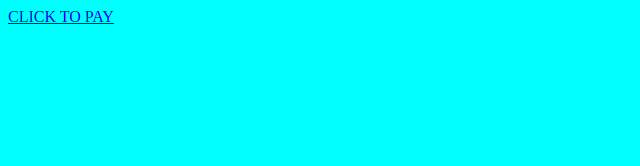
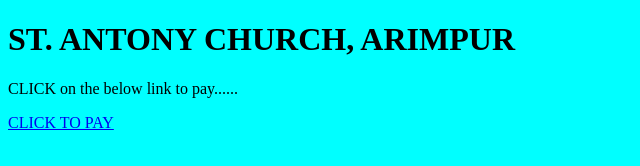
Before and after one commit to abaysevi/stunning-broccoli.github.io, a plain HTML site: page index.html in a window 1280 px wide. Shown: the whole page, without its empty margins (0-640 px from the left). Drawn offline with Linux system fonts and the light colour scheme.

Commit message:
yo thi is coo

```diff
--- a/index.html
+++ b/index.html
@@ -11,6 +11,8 @@
 </head>
 
 <body>
+    <h1>ST. ANTONY CHURCH, ARIMPUR</h1>
+<p>CLICK on the below link to pay......</p>
     <a href="upi://pay?pa=cyriacgeorge152002@oksbi&pn=Cyriac George&am=50.00&cu=INR&aid=uGICAgIDzm77EIQ">CLICK TO PAY</a>
 </body>
 
```
